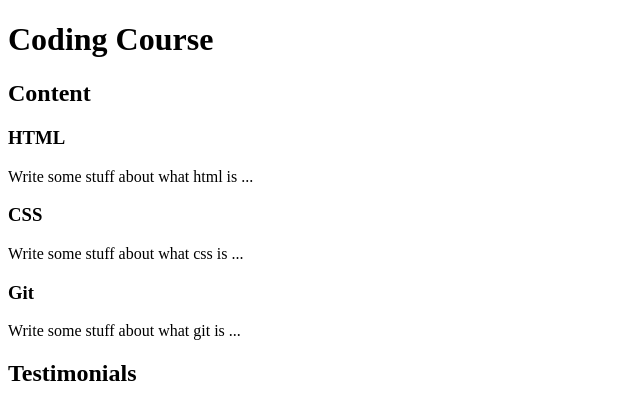
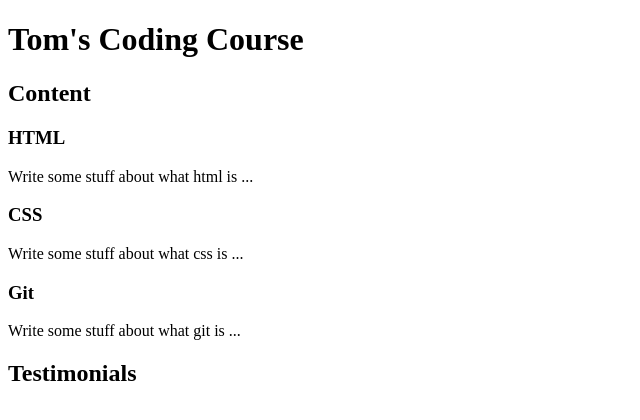
Before and after one commit to tomclose/first_site2, a plain HTML site: page index.html in a window 1280 px wide. Shown: the whole page, without its empty margins (0-640 px from the left). Drawn offline with Linux system fonts and the light colour scheme.

Commit message:
Changed title

```diff
--- a/index.html
+++ b/index.html
@@ -5,7 +5,7 @@
 	</head>
 	<body>
 
-		<h1>Coding Course</h1>
+		<h1>Tom's Coding Course</h1>
 
 		<h2>Content</h2>
 		<div>
```
